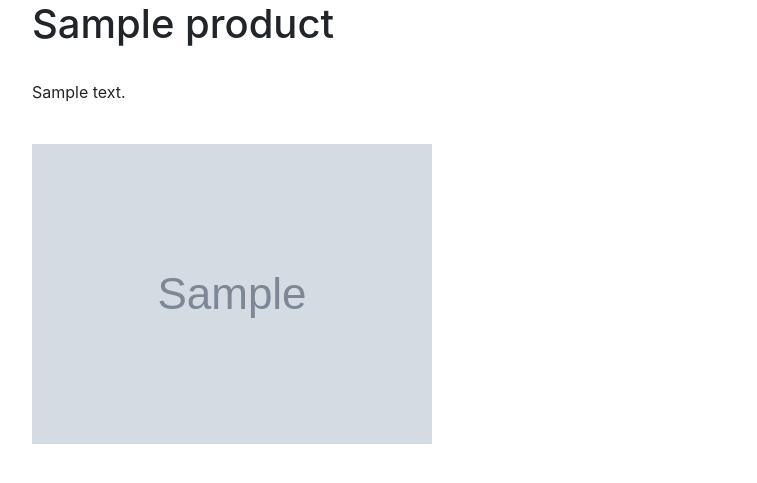
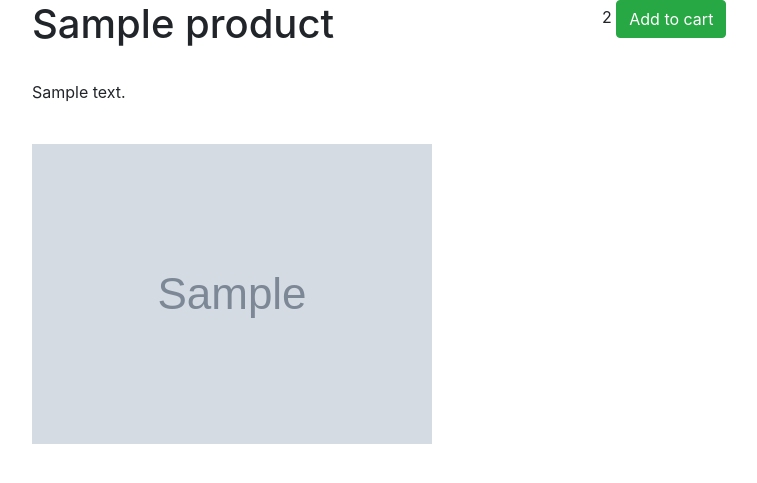
Before and after one commit to Ngahu/Django-E-commerce, a Django app: a page that uses products/templates/products/product_detail.html in a window 1280 px wide. Shown: the part 56-539 px from the top of the page, without its empty margins (53-810 px from the left). Run offline with Django 3.2, Linux system fonts and the light colour scheme; tables that the repository leaves empty hold one stand-in row (values such as "Sample post"); grey boxes marked "Sample" are stand-in pictures; some libraries are stand-ins or nearby versions.

Commit message:
Creating of the cart update view

```diff
--- a/cart/models.py
+++ b/cart/models.py
@@ -78,7 +78,10 @@ m2m_changed.connect(m2m_changed_cart_receiver,sender=Cart.products.through)
 
 
 def pre_save_cart_receiver(sender,instance,*args,**kwargs):
-    instance.total = instance.subtotal +10
+    if instance.subtotal > 0:
+        instance.total = instance.subtotal
+    else:
+        instance.total =0.00
 
 
 pre_save.connect(pre_save_cart_receiver,sender=Cart)
--- a/cart/urls.py
+++ b/cart/urls.py
@@ -1,12 +1,14 @@
 from django.conf.urls import url
 
 from .views import (
-    cart_home
+    cart_home,
+    cart_update
 )
 
 
 
 urlpatterns = [
     url(r'^home/$',cart_home,name='cart_home'),
+    url(r'^cart-update/$',cart_update,name='cart_update'),
     # url(r'^products/(?P<slug>[\w-]+)/$',ProductDetailView.as_view(),name='product_detail'),
 ]
--- a/products/templates/products/product_detail.html
+++ b/products/templates/products/product_detail.html
@@ -5,7 +5,7 @@
 
  <div class="container">
      <div class="row">
-         <div class="col">
+         <div class="col-12 col-md-6">
                 <h1> {{ object.title}}</h1>
                  </br>
                 {{object.description|linebreaks}} </br>
@@ -14,6 +14,15 @@
                 <img src='{{object.image.url}}' alt="" class="img-fluid">
                 {% endif %}
          </div>
+         <div class="col-12 col-md-6">
+             {{ cart }}
+
+             {% if object in cart.products.all %}
+                 <h1>in cart</h1> <button class="btn btn-link">Remove?</button>
+             {% else %}
+             <button class="btn btn-success">Add to cart</button>
+             {% endif %}
+         </div>
      </div>
  </div>
 
--- a/products/views.py
+++ b/products/views.py
@@ -1,6 +1,7 @@
 from django.shortcuts import render
 from django.views.generic import ListView,DetailView
 
+from cart.models import Cart
 
 from .models import Product
 
@@ -33,6 +34,8 @@ class ProductDetailView(DetailView):
     template_name = 'products/product_detail.html'
 
     def get_context_data(self,*args,**kwargs):
-        context = super(ProductDetailView,self).get_context_data()
+        context = super(ProductDetailView,self).get_context_data(*args,**kwargs)
+        cart_obj,new_obj = Cart.objects.new_or_get(self.request)
+        context['cart'] = cart_obj
         print (context)
         return context
```
Also changed, not shown: cart/views.py (+17 -1 lines).
